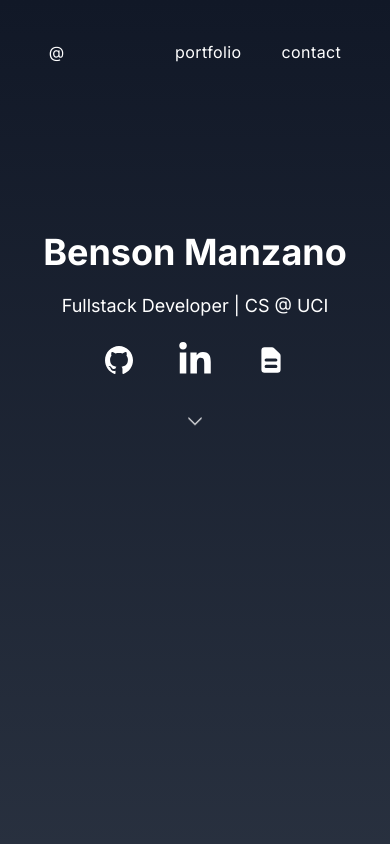
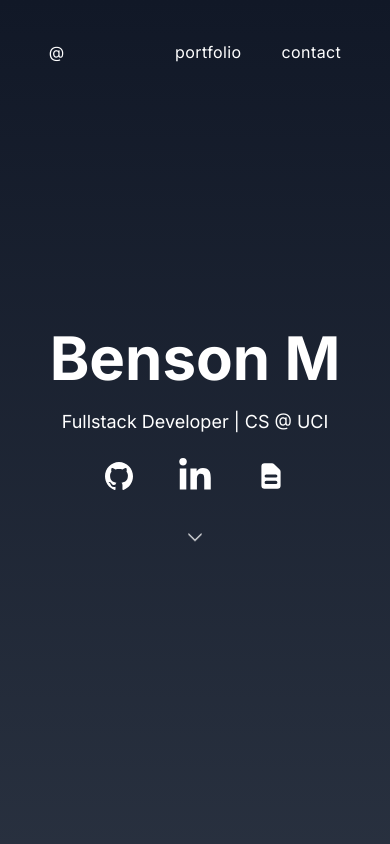
Before and after one commit to benson-fm/portfolio, a Next.js app: page / in a window 390 px wide. Shown: the top 844 px of the page. Built offline with nearby package versions, Linux system fonts and the light colour scheme.

Commit message:
Fixed Hero Spacing

```diff
--- a/src/app/page.tsx
+++ b/src/app/page.tsx
@@ -9,7 +9,7 @@ import { Reveal } from "@/lib/Reveal";
 export default function Home() {
   return (
     <main className="scroll-smooth bg-gradient-to-b from-gray-900 to-gray-600 min-h-dvh text-white overflow-x-hidden">
-      <div className="flex flex-col min-h-dvh gap-48 2xl:gap-60 3xl:gap-72 items-center">
+      <div className="flex flex-col min-h-dvh gap-72  2xl:gap-60 3xl:gap-72 items-center">
         <Navbar />
         <Hero />
       </div>
--- a/src/components/hero.tsx
+++ b/src/components/hero.tsx
@@ -1,6 +1,6 @@
 "use client";
 
-import React from "react";
+import React, { useEffect, useState } from "react";
 import { HiChevronDown } from "react-icons/hi2";
 import { IoLogoGithub } from "react-icons/io";
 import { FaLinkedinIn } from "react-icons/fa";
@@ -29,11 +29,27 @@ const handleLowerPage = () => {
 };
 
 const Hero = () => {
+  const [isSmallScreen, setIsSmallScreen] = useState(false);
+
+  useEffect(() => {
+    const handleResize = () => {
+      setIsSmallScreen(window.innerWidth < 768); // You can set the width threshold as needed
+    };
+
+    handleResize(); // Set the initial state
+    window.addEventListener("resize", handleResize);
+
+    return () => {
+      window.removeEventListener("resize", handleResize);
+    };
+  }, []);
+
+
   return (
     <Reveal>
       <div className="flex flex-col items-center justify-center text-white">
-        <h1 className="text-4xl md:text-7xl xl:text-9xl font-bold pb-5">
-          Benson Manzano
+        <h1 className="text-6xl md:text-7xl xl:text-9xl font-bold pb-5">
+          {isSmallScreen ? "Benson M": "Benson Manzano"}
         </h1>
         <h2 className="text-lg md:text-2xl pb-10">
           Fullstack Developer | CS @ UCI
```
